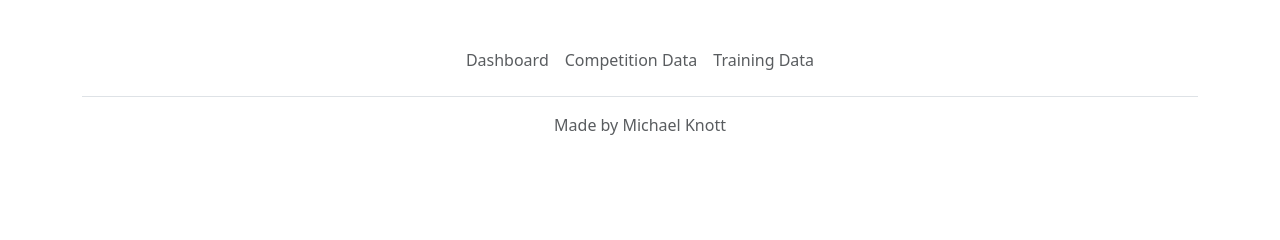
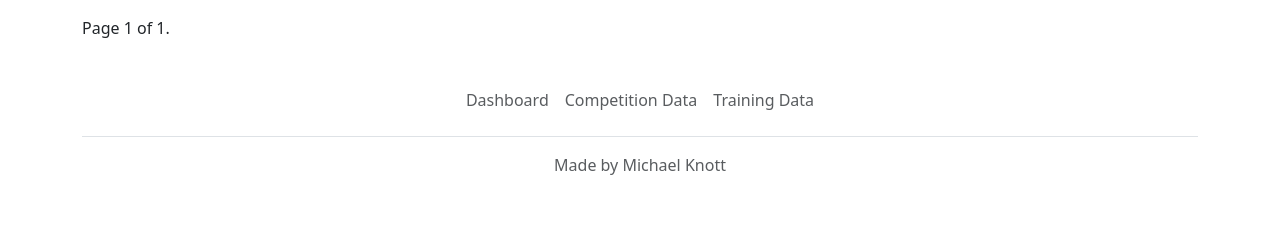
Before and after one commit to michaelwknott/ar10-tracker, a Django app: page /training/ in a window 1280 px wide. Shown: the part 185-425 px from the top of the page. Run offline with Django 4.2, Linux system fonts and the light colour scheme; the visitor is signed in with stand-in values (Sample User, id 1); data that the repository does not hold is empty; some libraries are stand-ins or nearby versions.

Commit message:
Add pagination to competition and training lists

```diff
--- a/record/views.py
+++ b/record/views.py
@@ -1,5 +1,6 @@
 from django.contrib import messages
 from django.contrib.auth.decorators import login_required
+from django.core.paginator import Paginator
 from django.db.models import Avg, Max
 from django.shortcuts import get_object_or_404, redirect, render
 
@@ -97,7 +98,12 @@ def dashboard(request):
 def training_data_list(request):
     training_data = TrainingData.objects.all()
     training_data = training_data.filter(user=request.user)
-    context = {"training_data": training_data}
+    paginator = Paginator(training_data, 20)
+
+    page_number = request.GET.get("page")
+    page_object = paginator.get_page(page_number)
+
+    context = {"training_data_page_obj": page_object}
 
     return render(request, "training/training_data_list.html", context)
 
@@ -161,8 +167,12 @@ def training_data_delete(request, pk):
 def competition_data_list(request):
     competition_data = CompetitionData.objects.all()
     competition_data = competition_data.filter(user=request.user)
+    paginator = Paginator(competition_data, 20)
 
-    context = {"competition_data": competition_data}
+    page_number = request.GET.get("page")
+    page_object = paginator.get_page(page_number)
+
+    context = {"competition_data_page_obj": page_object}
 
     return render(request, "competition/competition_data_list.html", context)
 
--- a/templates/training/training_data_list.html
+++ b/templates/training/training_data_list.html
@@ -26,7 +26,7 @@
         </thead>
 
         <tbody>
-            {% for data in training_data %}
+            {% for data in training_data_page_obj %}
             <tr>
                 <td>{{ data.date }}</td>
                 <td>{{ data.number_shots }}</td>
@@ -47,7 +47,24 @@
                 {% endif %}
             </tr>
             {% endfor %}
+                </span>
+            </div>
         </tbody>
     </table>
+    <div class="pagination">
+        <span class="step-links">
+            {% if training_data_page_obj.has_previous %}
+                <a href="?page=1">&laquo; first</a>
+                <a href="?page={{ training_data_page_obj.previous_page_number }}">previous</a>
+            {% endif %}
+
+            <span class="current">
+                Page {{ training_data_page_obj.number }} of {{ training_data_page_obj.paginator.num_pages }}.
+            </span>
+
+            {% if training_data_page_obj.has_next %}
+                <a href="?page={{ training_data_page_obj.next_page_number }}">next</a>
+                <a href="?page={{ training_data_page_obj.paginator.num_pages }}">last &raquo;</a>
+            {% endif %}
 </div>
 {% endblock content %}
```
Also changed, not shown: templates/competition/competition_data_list.html (+18 -1 lines).
